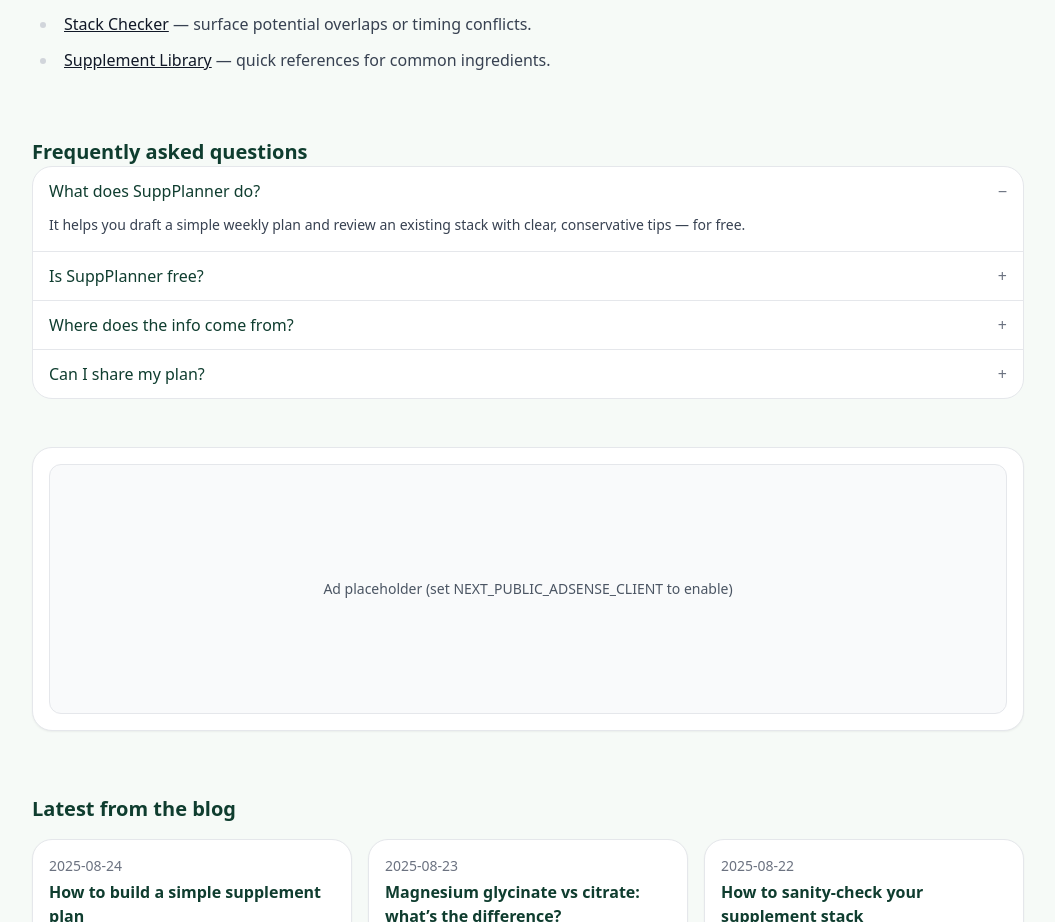
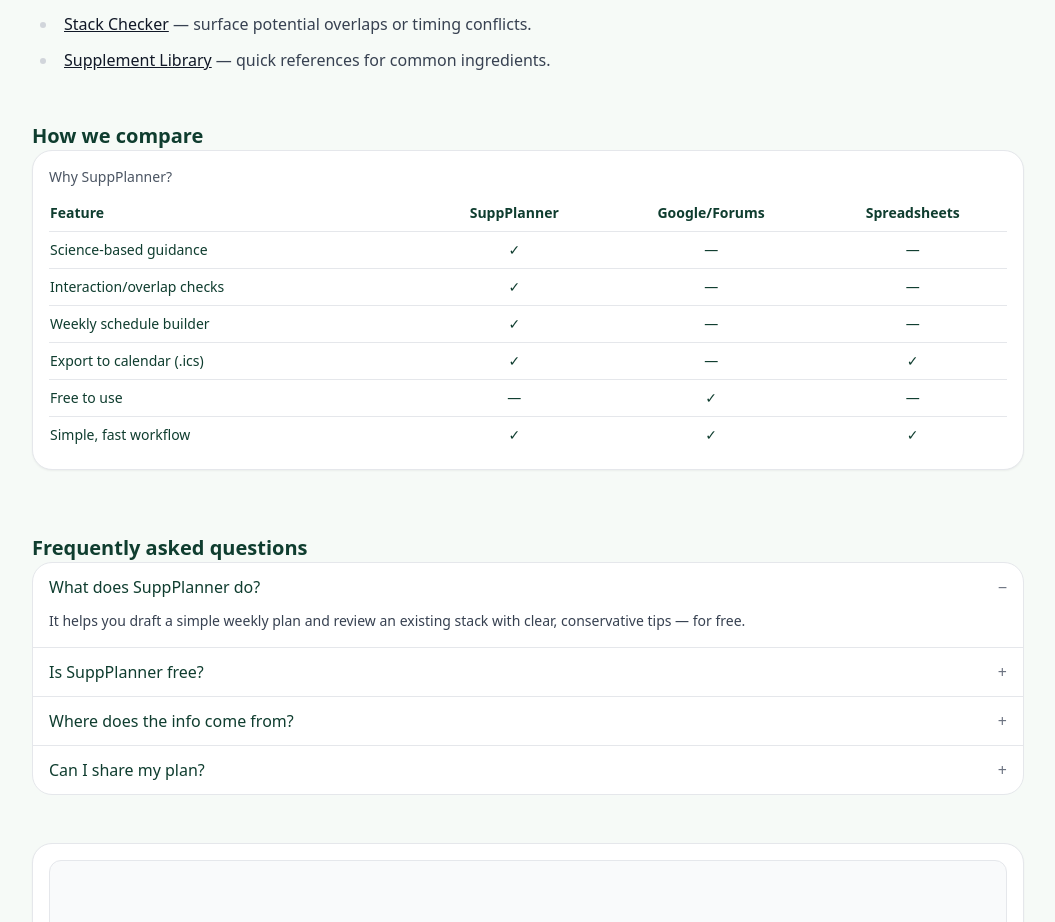
Before and after one commit to JiriTill/suppplanner, a Next.js app: page / in a window 1280 px wide. Shown: the part 1485-2407 px from the top of the page, without its empty margins (112-1167 px from the left). Built offline with nearby package versions, Linux system fonts and the light colour scheme; no server answers.

Commit message:
Update page.tsx

```diff
--- a/app/page.tsx
+++ b/app/page.tsx
@@ -8,6 +8,7 @@ import ToolPreview from '@/components/ToolPreview';
 import FAQAccordion from '@/components/FAQAccordion';
 import HeroCTAs from '@/components/HeroCTAs';
 import StickyCTA from '@/components/StickyCTA';
+import ComparisonTable from '@/components/ComparisonTable';
 
 export default async function HomePage() {
   const posts = await getLatestPosts(3);
@@ -132,6 +133,11 @@ export default async function HomePage() {
         </ul>
       </section>
 
+      <section className="mt-12">
+        <h2 className="text-xl font-semibold">How we compare</h2>
+        <ComparisonTable />
+      </section>
+
       {/* FAQ */}
       <section className="mt-16">
         <h2 className="text-xl font-semibold">Frequently asked questions</h2>
```
